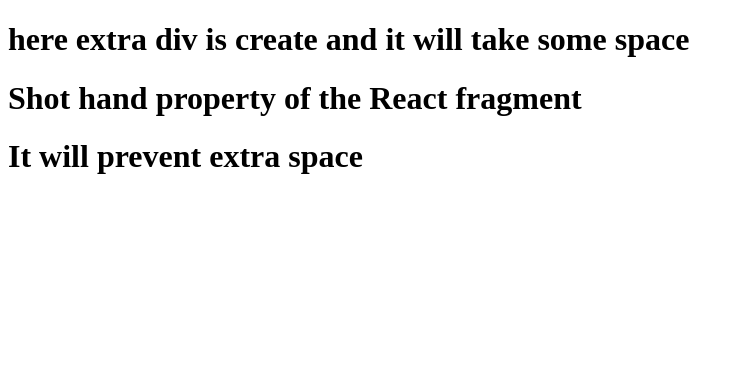
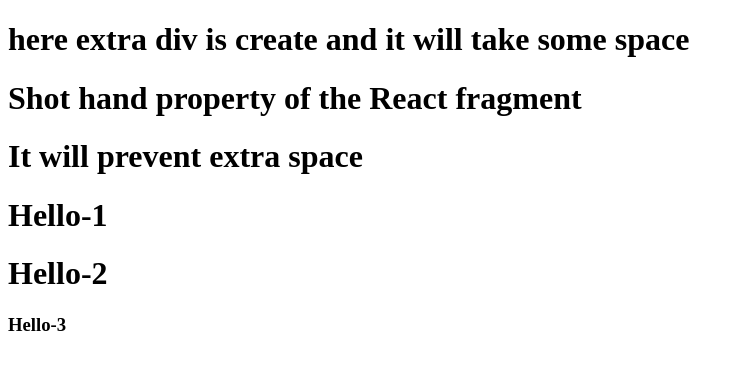
Before and after one commit to Naveen8238/react-course, a React (Create React App) app: page / in a window 1280 px wide. Shown: the top 370 px of the page, without its empty margins (0-744 px from the left). Built offline with nearby package versions, Linux system fonts and the light colour scheme.

Commit message:
Fragment

```diff
--- a/src/App.js
+++ b/src/App.js
@@ -3,6 +3,7 @@ import './App.css';
 import Frag1 from './Basic/Fragment/Fragment-1';
 import Frag2 from './Basic/Fragment/Fragment-2';
 import Frag3 from './Basic/Fragment/Fragment-3';
+import Frag4 from './Basic/Fragment/Fragment-4';
 
 function App() {
   return (
@@ -10,6 +11,7 @@ function App() {
       <Frag1 />
       <Frag2 />
       <Frag3 />
+      <Frag4/>
     </>
   )
 }
--- a/src/Basic/Fragment/Fragment-4.js
+++ b/src/Basic/Fragment/Fragment-4.js
@@ -0,0 +1,12 @@
+import React from 'react'
+
+const Frag4 = () => {
+    let arr=[<div>
+        <h1>Hello-1</h1>
+    </div>,<h1>Hello-2</h1>,<h3>Hello-3</h3>]
+  return arr.map((item)=>{
+    return item;
+  })
+}
+
+export default Frag4;
```
